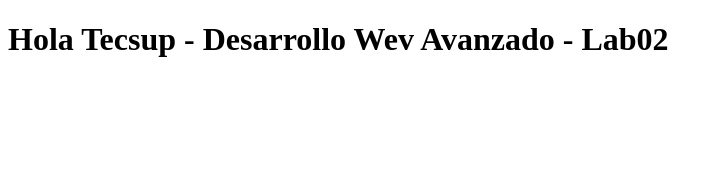
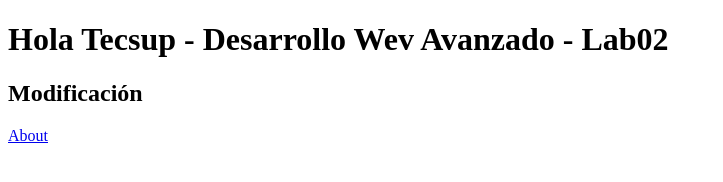
Before and after one commit to EduardoBlackF/DAWAsemana2, a website: page static/index.html in a window 1280 px wide. Shown: the whole page, without its empty margins (0-723 px from the left). Drawn offline with Linux system fonts and the light colour scheme.

Commit message:
first commit

```diff
--- a/static/index.html
+++ b/static/index.html
@@ -8,5 +8,7 @@
 </head>
 <body>
     <h1>Hola Tecsup  - Desarrollo Wev Avanzado - Lab02</h1>
+    <h2>Modificación</h2>
+    <a href="about.html">About</a>
 </body>
 </html>
```
